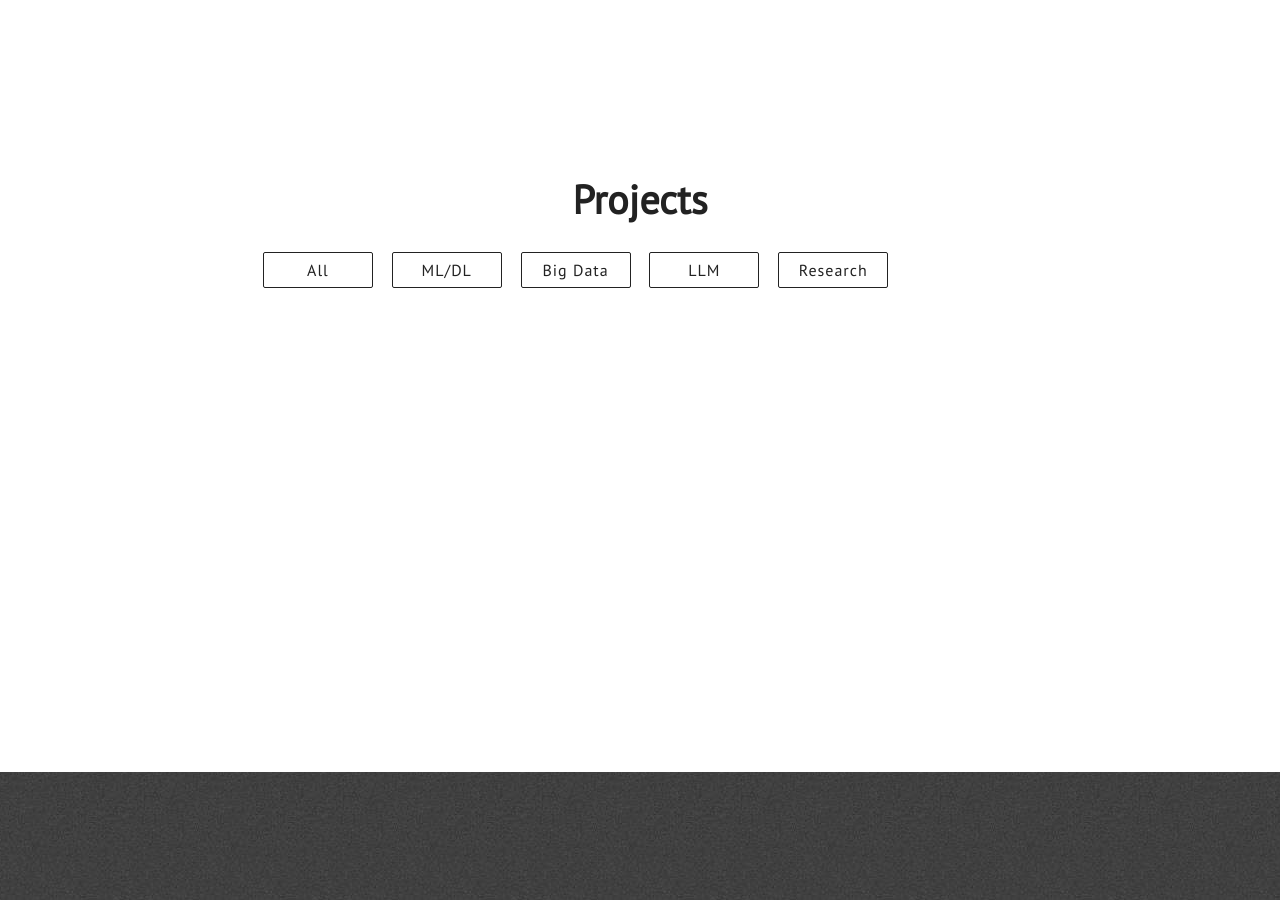
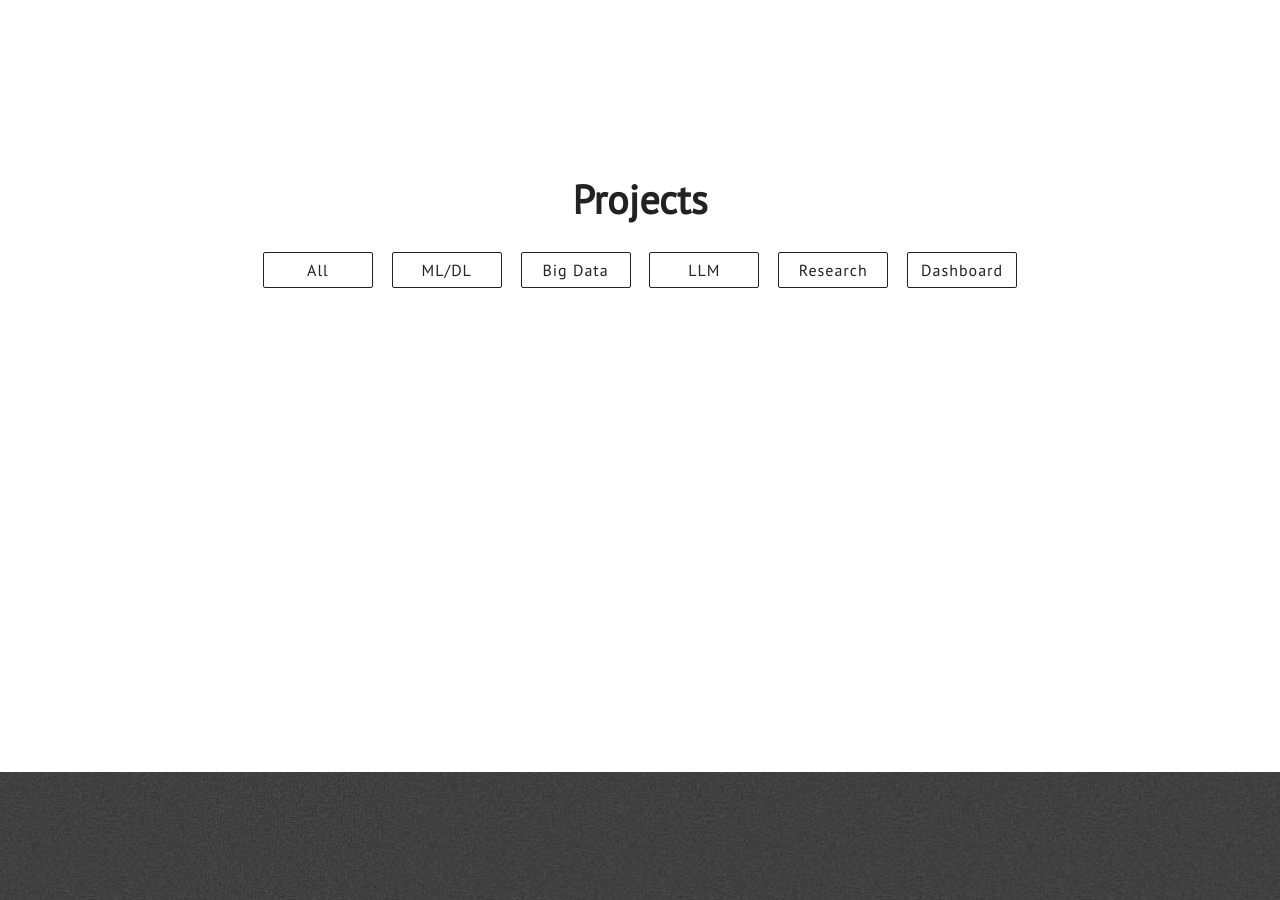
Before and after one commit to zenklinov/portfolio, a Jekyll site: the page built from index.html, in a window 1280 px wide and 900 px high, scrolled down 3188 px. Built offline with Jekyll 4.4.1, drawn with Linux system fonts in a browser that asks for light colours; nearby versions of some CDN libraries.

Commit message:
Update projects.html

```diff
--- a/_includes/projects.html
+++ b/_includes/projects.html
@@ -10,6 +10,7 @@
                     <a id="bigdata" class="semi-transparent-button with-border white-button" onclick="selected('bigdata')">Big Data</a>
                     <a id="llm" class="semi-transparent-button with-border white-button" onclick="selected('llm')">LLM</a>
                     <a id="research" class="semi-transparent-button with-border white-button" onclick="selected('research')">Research</a>
+                    <a id="dashboard" class="semi-transparent-button with-border white-button" onclick="selected('dashboard')">Dashboard</a>
 
                 </div>
 
```
